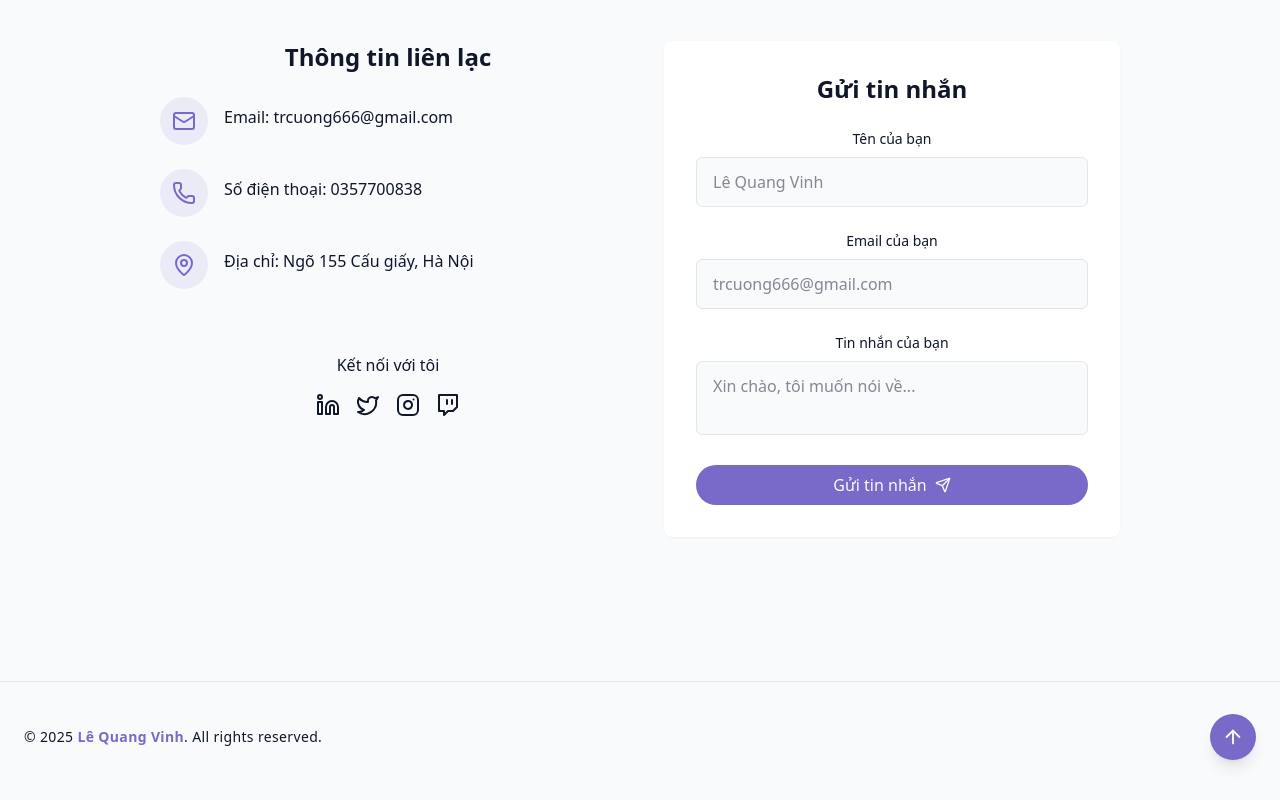
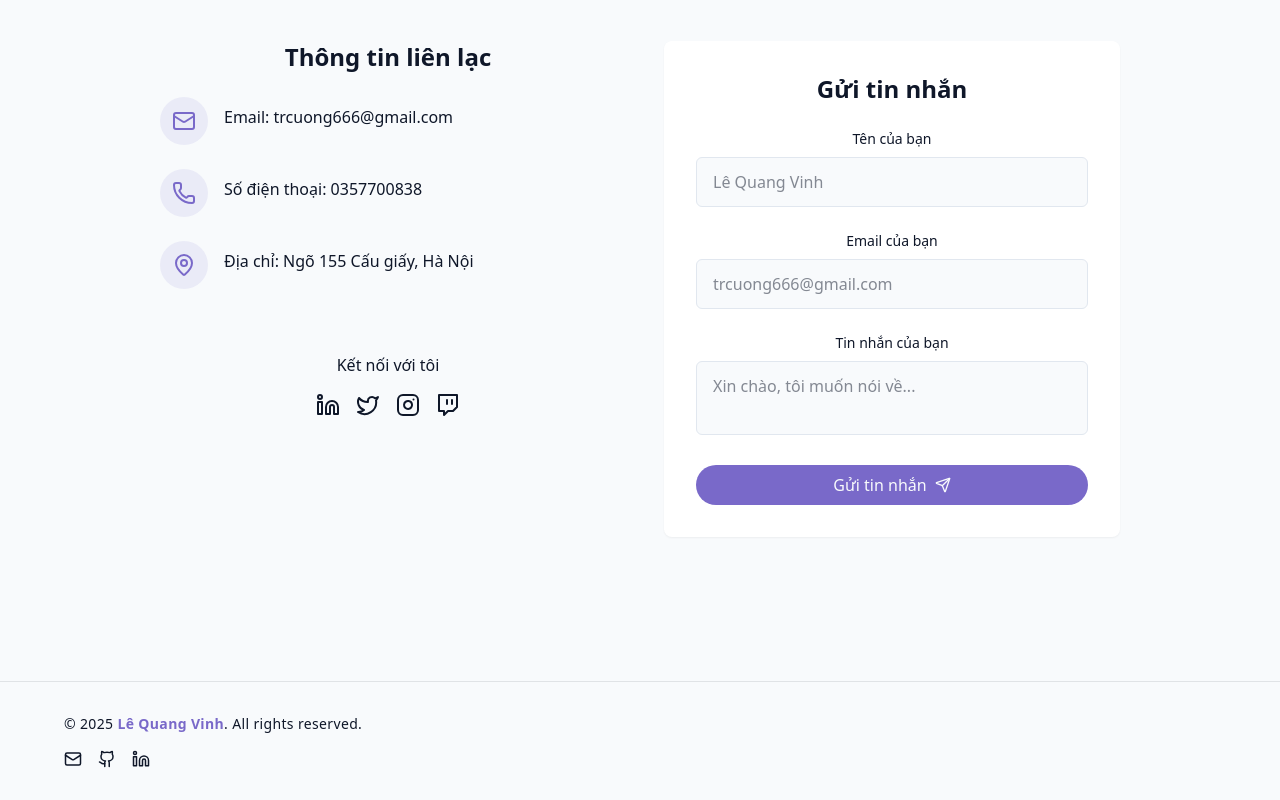
Before and after one commit to QuangVinh32/my-portfolio, a React (Vite) app: page / in a window 1280 px wide. Shown: the part 4309-5109 px from the top of the page. Built offline with nearby package versions, Linux system fonts and the light colour scheme.

Commit message:
fix footer and create network society

```diff
--- a/src/components/Footer.jsx
+++ b/src/components/Footer.jsx
@@ -1,18 +1,79 @@
-import { ArrowUp } from "lucide-react";
+import { ArrowUp, Mail, Github, Linkedin } from "lucide-react";
+import { useState, useEffect } from "react";
 
 export const Footer = () => {
+  const [showScrollTop, setShowScrollTop] = useState(false);
+
+  // Hiển thị nút scroll khi cuộn qua 300px
+  useEffect(() => {
+    const handleScroll = () => {
+      setShowScrollTop(window.scrollY > 300);
+    };
+    window.addEventListener("scroll", handleScroll);
+    return () => window.removeEventListener("scroll", handleScroll);
+  }, []);
+
+  // Xử lý cuộn lên đầu trang mượt mà
+  const scrollToTop = () => {
+    window.scrollTo({
+      top: 0,
+      behavior: "smooth"
+    });
+  };
+
   return (
-    <footer className="py-8 px-6  from-primary/10 via-background to-primary/10 border-t mt-12 flex flex-col md:flex-row justify-between items-center gap-4 relative">
-      <p className="text-sm text-muted-foreground tracking-wide">
+    <footer className="w-full py-8 px-4 sm:px-6 bg-background border-t border-foreground/10 mt-12">
+      <div className="max-w-6xl mx-auto">
+        <div className="flex flex-col md:flex-row justify-between items-center gap-6">
+          {/* Thông tin bản quyền */}
+          <div className="flex flex-col items-center md:items-start">
+            <p className="text-sm text-muted-foreground tracking-wide text-center md:text-left mb-2">
               &copy; {new Date().getFullYear()} <span className="font-semibold text-primary">Lê Quang Vinh</span>. All rights reserved.
             </p>
+
+            {/* Thêm liên kết mạng xã hội */}
+            <div className="flex space-x-4 mt-2">
               <a
-        href="#hero"
-        className="p-3 rounded-full bg-primary shadow-lg hover:bg-primary/80 text-white transition-colors duration-200 flex items-center justify-center"
+                href="https://www.linkedin.com/in/vinh-le-575134373/"
+                aria-label="Email"
+                className="text-muted-foreground hover:text-primary transition-colors"
+              >
+                <Mail size={18} />
+              </a>
+              <a
+                href="https://github.com/QuangVinh32"
+                target="_blank"
+                rel="noopener noreferrer"
+                aria-label="GitHub"
+                className="text-muted-foreground hover:text-primary transition-colors"
+              >
+                <Github size={18} />
+              </a>
+              <a
+                href="#"
+                target="_blank"
+                rel="noopener noreferrer"
+                aria-label="LinkedIn"
+                className="text-muted-foreground hover:text-primary transition-colors"
+              >
+                <Linkedin size={18} />
+              </a>
+            </div>
+          </div>
+
+        </div>
+
+        {/* Back to top button với hiệu ứng xuất hiện */}
+        <button
+          onClick={scrollToTop}
           aria-label="Back to top"
+          className={`fixed bottom-6 right-6 p-3 rounded-full bg-primary shadow-lg hover:bg-primary/90 text-white transition-all duration-300 flex items-center justify-center ${
+            showScrollTop ? 'opacity-100 scale-100' : 'opacity-0 scale-0'
+          }`}
         >
           <ArrowUp size={22} />
-      </a>
+        </button>
+      </div>
     </footer>
   );
 };
```
Lines whose indentation alone changed are shown as unchanged.
